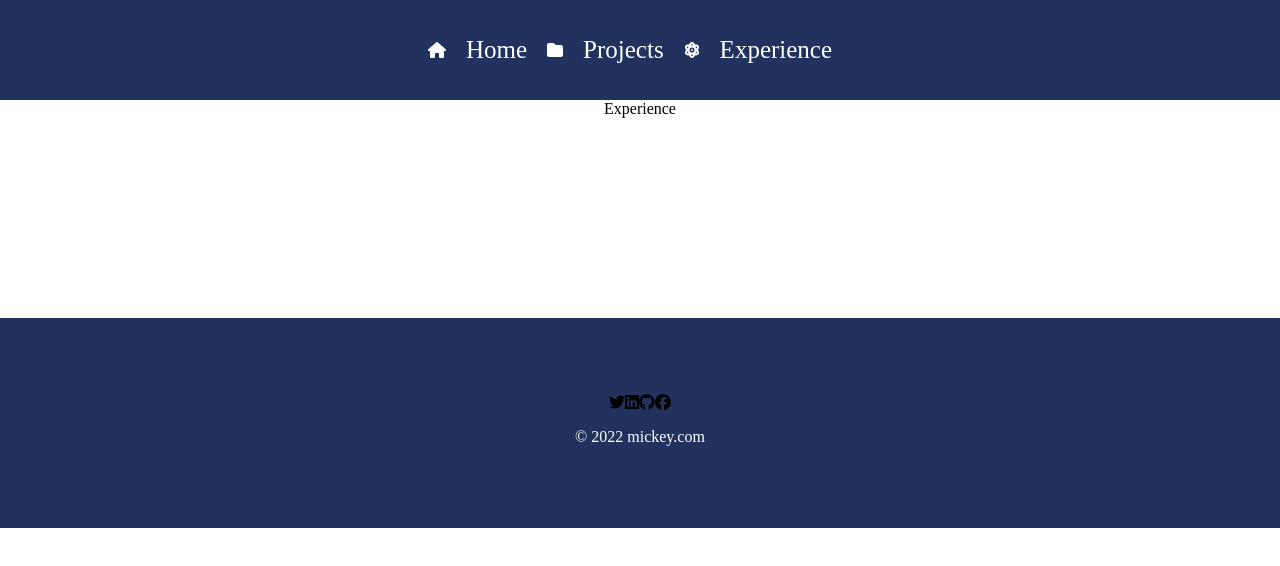
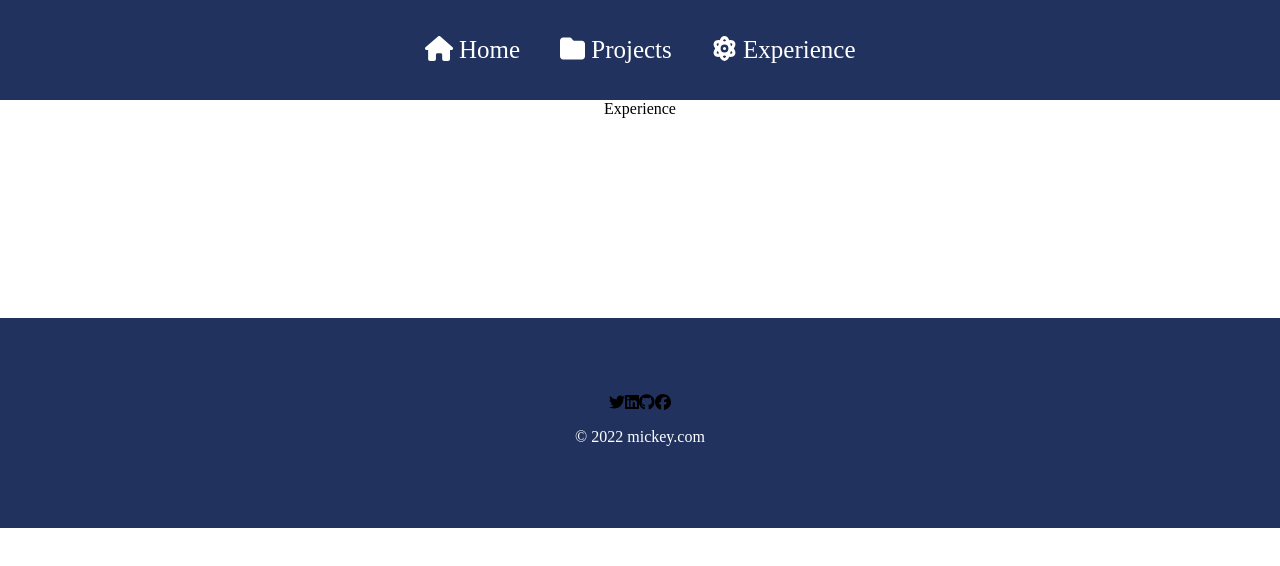
Before and after one commit to mickey-40/mickey-portfolio, a React (Create React App) app: page /experience in a window 1280 px wide. Shown: the top 566 px of the page. Built offline with nearby package versions, Linux system fonts and the light colour scheme.

Commit message:
adjusted icons in the navbar.

```diff
--- a/src/components/Navbar.js
+++ b/src/components/Navbar.js
@@ -21,12 +21,12 @@ function Navbar() {
       </div>
       <div className='links'>
         <div></div>
-        <FontAwesomeIcon icon={faHouse} />
-        <Link to="/">Home</Link>
-        <FontAwesomeIcon icon={faFolder} />
-        <Link to="/projects">Projects</Link>
-        <FontAwesomeIcon icon={faAtom} />
-        <Link to="/experience">Experience</Link>
+
+        <Link to="/"><FontAwesomeIcon icon={faHouse} /> Home</Link>
+
+        <Link to="/projects"><FontAwesomeIcon icon={faFolder} /> Projects</Link>
+
+        <Link to="/experience"><FontAwesomeIcon icon={faAtom} /> Experience</Link>
       </div>
     </div>
   )
```
